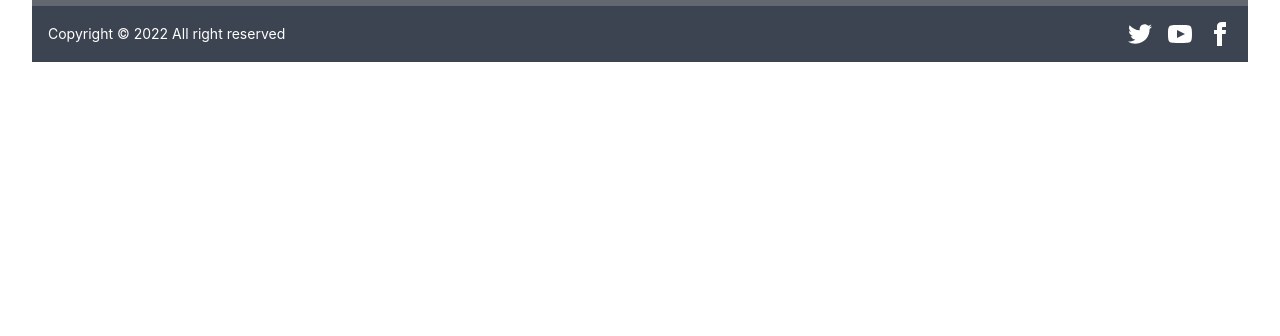
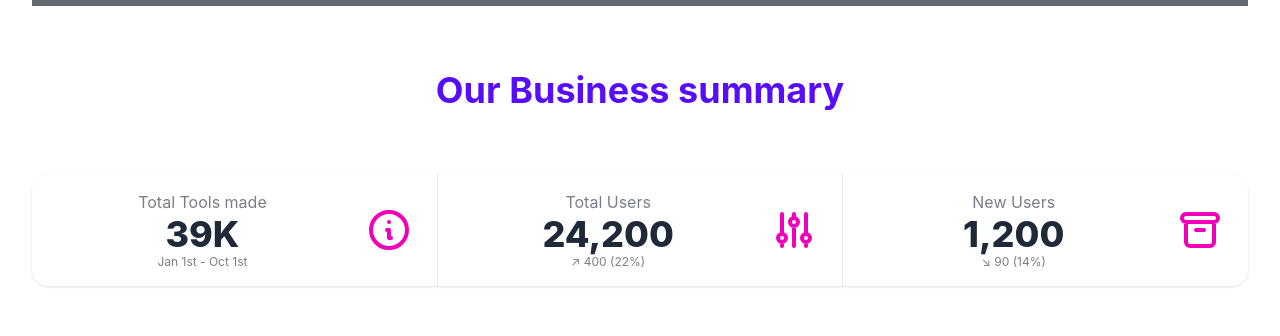
Before and after one commit to muhayminul96/Carpenter-Haven, a React (Create React App) app: page / in a window 1280 px wide. Shown: the part 858-1194 px from the top of the page. Before the commit the page ends 920 px from the top, so only its background shows below. Built offline with nearby package versions, Linux system fonts and the light colour scheme; grey boxes are pictures that could not be loaded.

Commit message:
bussiness summary added

```diff
--- a/public/index.html
+++ b/public/index.html
@@ -9,7 +9,7 @@
       name="description"
       content="Web site created using create-react-app"
     />
-    <link rel="apple-touch-icon" href="https://e7.pngegg.com/pngimages/877/42/png-clipart-woodworking-carpenter-tool-others-miscellaneous-logo.png" />
+    <link rel="apple-touch-icon" href="%PUBLIC_URL%/logo192.png" />
     <!--
       manifest.json provides metadata used when your web app is installed on a
       user's mobile device or desktop. See https://developers.google.com/web/fundamentals/web-app-manifest/
--- a/src/App.js
+++ b/src/App.js
@@ -1,4 +1,3 @@
-import logo from "./logo.svg";
 import "./App.css";
 import { Route, Routes } from "react-router-dom";
 import NotFound from "./Pages/NotFound";
--- /dev/null
+++ b/src/Pages/Home/BusinessSummary.js
@@ -0,0 +1,78 @@
+import React from "react";
+
+const BusinessSummary = () => {
+  return (
+    <div>
+      <h1 className=" text-4xl my-16 font-bold text-primary">
+        {" "}
+        Our Business summary
+      </h1>
+      <div className="stats shadow flex flex-col justify-around lg:flex-row mb-14">
+        <div class="stat">
+          <div class="stat-figure text-secondary">
+            <svg
+              xmlns="http://www.w3.org/2000/svg"
+              fill="none"
+              viewBox="0 0 24 24"
+              class="inline-block w-12 h-12 stroke-current"
+            >
+              <path
+                stroke-linecap="round"
+                stroke-linejoin="round"
+                stroke-width="2"
+                d="M13 16h-1v-4h-1m1-4h.01M21 12a9 9 0 11-18 0 9 9 0 0118 0z"
+              ></path>
+            </svg>
+          </div>
+          <div class="stat-title">Total Tools made</div>
+          <div class="stat-value">39K</div>
+          <div class="stat-desc">Jan 1st - Oct 1st</div>
+        </div>
+
+        <div class="stat">
+          <div class="stat-figure text-secondary">
+            <svg
+              xmlns="http://www.w3.org/2000/svg"
+              fill="none"
+              viewBox="0 0 24 24"
+              class="inline-block w-12 h-12 stroke-current"
+            >
+              <path
+                stroke-linecap="round"
+                stroke-linejoin="round"
+                stroke-width="2"
+                d="M12 6V4m0 2a2 2 0 100 4m0-4a2 2 0 110 4m-6 8a2 2 0 100-4m0 4a2 2 0 110-4m0 4v2m0-6V4m6 6v10m6-2a2 2 0 100-4m0 4a2 2 0 110-4m0 4v2m0-6V4"
+              ></path>
+            </svg>
+          </div>
+          <div class="stat-title">Total Users</div>
+          <div class="stat-value">24,200</div>
+          <div class="stat-desc">↗︎ 400 (22%)</div>
+        </div>
+
+        <div class="stat">
+          <div class="stat-figure text-secondary">
+            <svg
+              xmlns="http://www.w3.org/2000/svg"
+              fill="none"
+              viewBox="0 0 24 24"
+              class="inline-block w-12 h-12 stroke-current"
+            >
+              <path
+                stroke-linecap="round"
+                stroke-linejoin="round"
+                stroke-width="2"
+                d="M5 8h14M5 8a2 2 0 110-4h14a2 2 0 110 4M5 8v10a2 2 0 002 2h10a2 2 0 002-2V8m-9 4h4"
+              ></path>
+            </svg>
+          </div>
+          <div class="stat-title">New Users</div>
+          <div class="stat-value">1,200</div>
+          <div class="stat-desc">↘︎ 90 (14%)</div>
+        </div>
+      </div>
+    </div>
+  );
+};
+
+export default BusinessSummary;
--- a/src/Pages/Home/Home.js
+++ b/src/Pages/Home/Home.js
@@ -1,10 +1,12 @@
 import React from 'react';
 import Banner from './Banner';
+import BusinessSummary from './BusinessSummary';
 
 const Home = () => {
     return (
         <div>
             <Banner></Banner>
+            <BusinessSummary></BusinessSummary>
         </div>
     );
 };
--- a/src/Pages/Shared/Header.js
+++ b/src/Pages/Shared/Header.js
@@ -4,6 +4,11 @@
 const Header = () => {
   const navMenu = (
     <>
+      <li>
+        <Link to="/">
+        Home
+        </Link>
+      </li>
       <li>
         <a>Item 1</a>
       </li>
@@ -42,9 +47,6 @@
         <Link to="/home" className="btn btn-ghost normal-case text-xl">
           Carpenter Haven
         </Link>
-        <Link className="px-5" to="/">
-          Home
-        </Link>
       </div>
       <div className="navbar-end hidden lg:flex">
         <ul className="menu menu-horizontal p-0">{navMenu}</ul>
```
